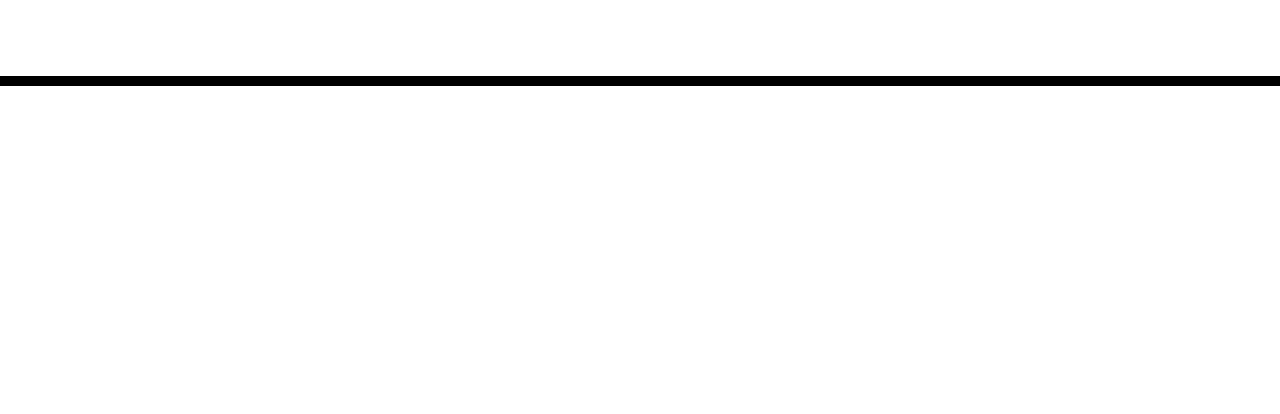
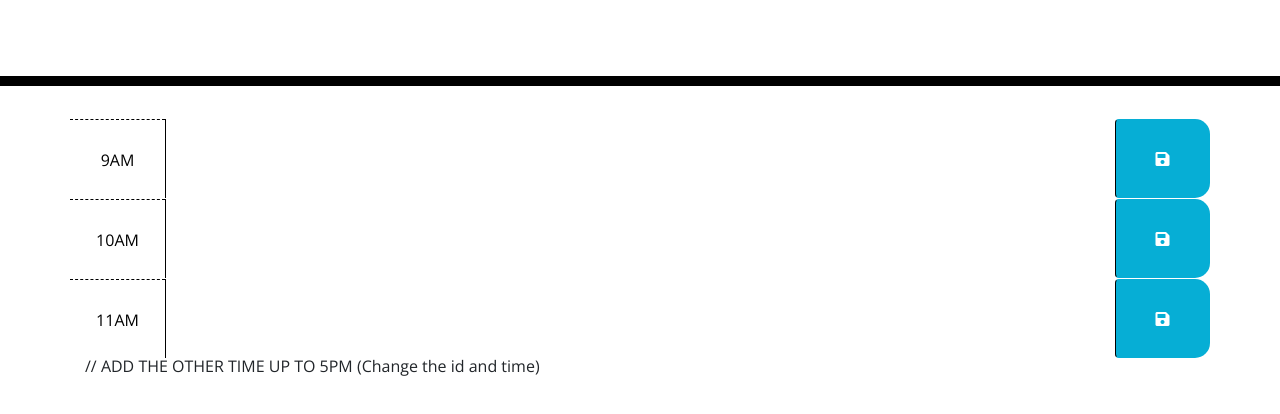
Before and after one commit to CBCutGitHub/MDDayPlanner, a plain HTML site: page Develop/index.html in a window 1280 px wide. Shown: the part 182-596 px from the top of the page. Drawn offline with nearby package versions, Linux system fonts and the light colour scheme.

Commit message:
Html blocks

```diff
--- a/Develop/index.html
+++ b/Develop/index.html
@@ -30,6 +30,40 @@
     </header>
     <div class="container">
       <!-- Timeblocks go here -->
+      <div id="9" class="row time-block">
+        <div class="col-md-1 hour">
+          9AM
+        </div>
+        <textarea class="col-md-10 description">
+        </textarea>
+        <button class="btn saveBtn col-md-1"><i class="fas fa-save"></i></button>
+      </div>
+
+      <div id="10" class="row time-block">
+        <div class="col-md-1 hour">
+          10AM
+        </div>
+        <textarea class="col-md-10 description">
+        </textarea>
+        <button class="btn saveBtn col-md-1"><i class="fas fa-save"></i></button>
+      </div>
+
+      <div id="11" class="row time-block">
+        <div class="col-md-1 hour">
+          11AM
+        </div>
+        <textarea class="col-md-10 description">
+        </textarea>
+        <button class="btn saveBtn col-md-1"><i class="fas fa-save"></i></button>
+      </div>
+
+      // ADD THE OTHER TIME UP TO 5PM (Change the id and time)
+
+
+
+
+
+
     </div>
 
     <script src="https://cdnjs.cloudflare.com/ajax/libs/jquery/3.2.1/jquery.min.js"></script>
```
